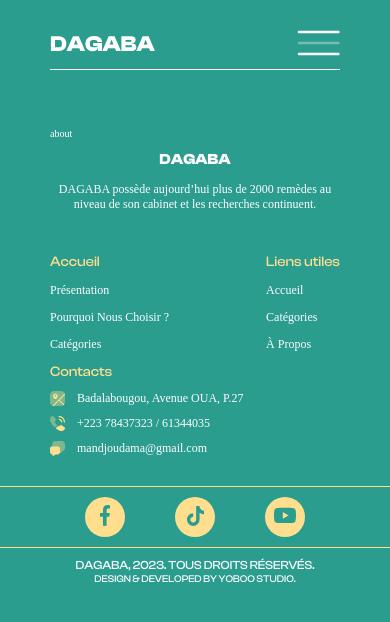
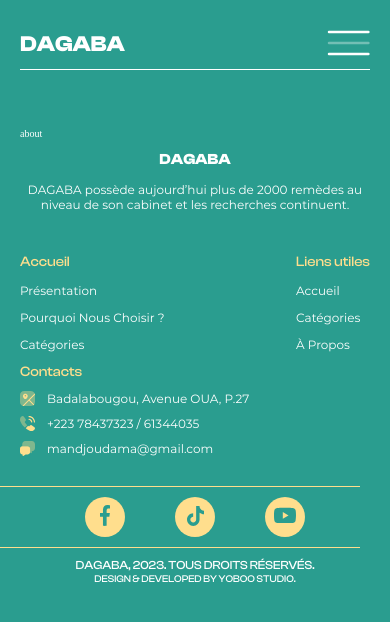
Before and after one commit to MozartOnWeb/dagaba, a Next.js app: page /about in a window 390 px wide. Shown: the top 622 px of the page. Built offline with nearby package versions, Linux system fonts and the light colour scheme.

Commit message:
fixing media queries & fonts

```diff
--- a/app/home.module.css
+++ b/app/home.module.css
@@ -448,6 +448,9 @@
   .presentation > div {
     width: 100%;
   }
+  .howWeHelpWrapper {
+    margin-left: -2em;
+  }
 }
 
 @media screen and (max-width: 375px) {
--- a/components/footer/footer.module.css
+++ b/components/footer/footer.module.css
@@ -17,6 +17,7 @@
 }
 
 .logoContainer p {
+  font-family: var(--montserrat);
   font-size: 1.2rem;
 }
 
@@ -40,12 +41,14 @@
 .linksItem a {
   color: var(--white);
   text-decoration: none;
+  font-family: var(--montserrat);
   font-size: 1.2rem;
   transition: all 0.5s ease;
   text-transform: capitalize;
 }
 
 .linksItem p {
+  font-family: var(--montserrat);
   font-size: 1.2rem;
 }
 
@@ -56,6 +59,7 @@
 }
 
 .linksItem div p {
+  font-family: var(--montserrat);
   margin: 0 0 0 1em;
 }
 
--- a/components/homeProductItem/product.module.css
+++ b/components/homeProductItem/product.module.css
@@ -52,15 +52,15 @@
 @media (max-width: 390px) {
   .wrapper {
     text-align: center;
-    width: 10em;
-    height: 12em;
+    width: 14em;
+    height: 16em;
   }
 }
 
-@media (max-width: 349px) {
+@media (max-width: 369px) {
   .wrapper {
     text-align: center;
     width: 80%;
-    height: 20em;
+    height: 25em;
   }
 }
--- a/styles/globals.css
+++ b/styles/globals.css
@@ -27,3 +27,11 @@ body {
   margin: 0 auto;
   padding: 0 5em;
 }
+
+@media screen and (max-width: 420px) {
+  .wrapper {
+    max-width: 1200px;
+    margin: 0 auto;
+    padding: 0 2em;
+  }
+}
```
